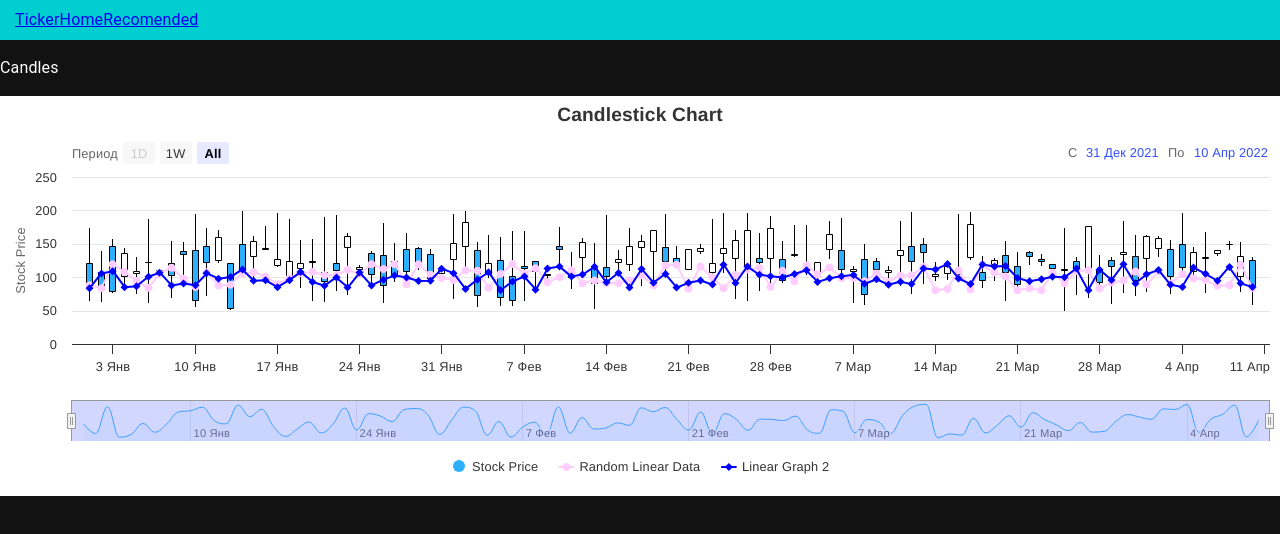
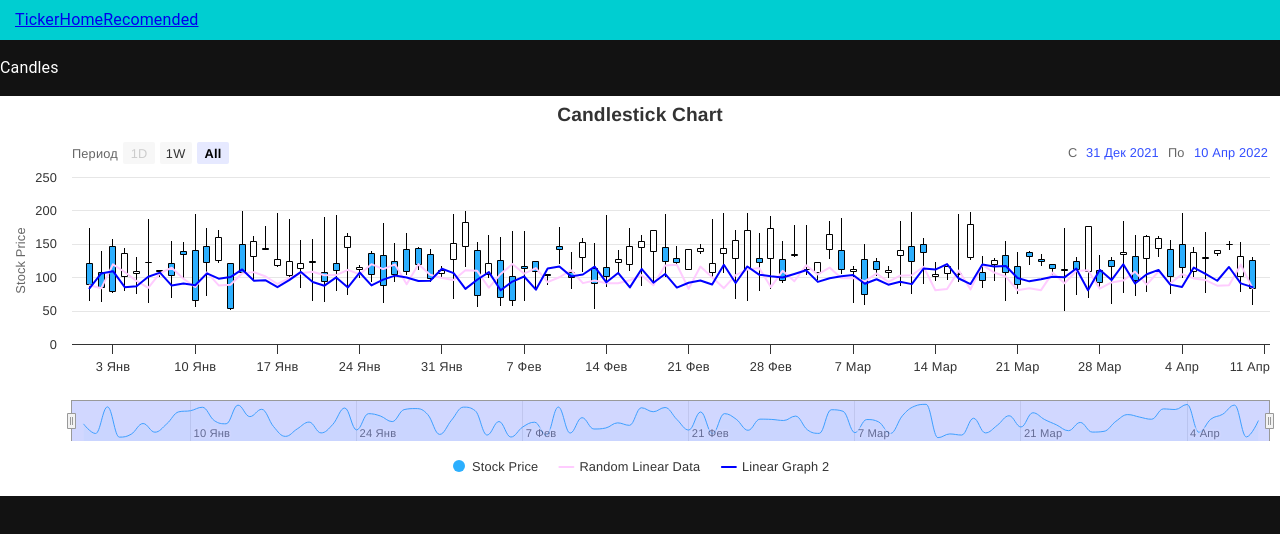
Before and after one commit to ALGO-Kolkhoz/algo-frontend-app, a React (Create React App) app: page /ticker in a window 1280 px wide. Shown: the top 534 px of the page. Built offline with nearby package versions, Linux system fonts and the light colour scheme.

Commit message:
Better everything

```diff
--- a/src/components/pages/TickerPage.jsx
+++ b/src/components/pages/TickerPage.jsx
@@ -3,10 +3,6 @@ import React from 'react';
 import Highcharts from 'highcharts/highstock';
 import HighchartsReact from 'highcharts-react-official';
 import darkUnica from 'highcharts/themes/dark-unica';
-// import 'highcharts/modules/accessibility';
-// require('highcharts/modules/stock')(Highcharts);
-
-require('highcharts/modules/data')(Highcharts);
 
 Highcharts.setOptions({
 	lang: {
@@ -184,6 +180,9 @@ const TickerPage = () => {
 				data: generateRandomLinearData(),
 				color: 'rgb(255, 204, 255)',
 				showInNavigator: false,
+				marker: {
+					enabled: false,
+				},
 			},
 			{
 				type: 'line',
@@ -191,6 +190,9 @@ const TickerPage = () => {
 				data: generateRandomLinearData(),
 				color: 'blue', // Set the color for this series
 				showInNavigator: false,
+				marker: {
+					enabled: false,
+				},
 			},
 		],
 	};
```
